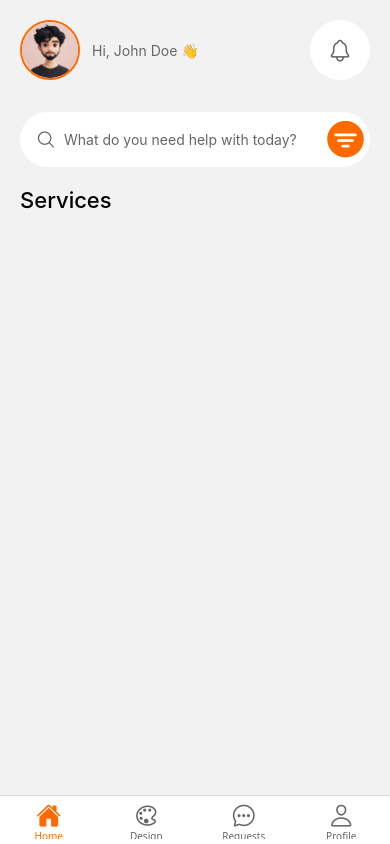
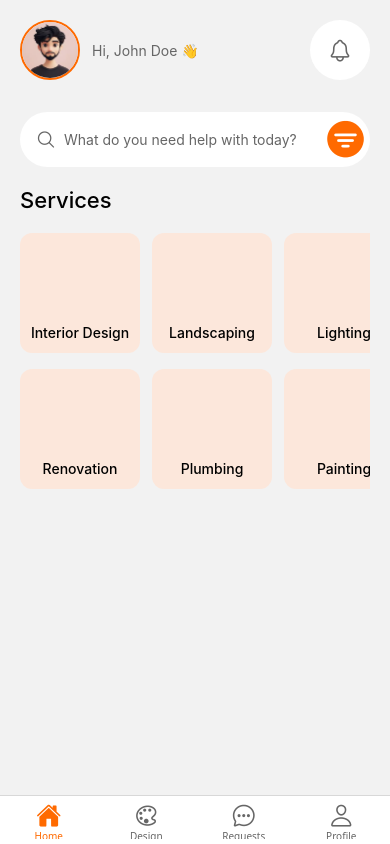
Before and after one commit to Deep1209G/Binyan, a React Native app: screen /Home in a window 390 px wide. Built offline with nearby package versions, Linux system fonts and the light colour scheme.

Commit message:
Add service Card in Home Screen

```diff
--- /dev/null
+++ b/src/components/Home/ServiceCard.tsx
@@ -0,0 +1,36 @@
+import { StyleSheet, Text, View } from 'react-native'
+import React from 'react'
+import theme from '../../theme'
+
+type ServiceProp = {
+  text :string,
+}
+
+const ServiceCard = ({text}:ServiceProp) => {
+  return (
+    <View style={styles.container}>
+      <Text style={styles.text}>{text}</Text>
+    </View>
+  )
+}
+
+export default ServiceCard
+
+const styles = StyleSheet.create({
+    container:{
+        height:120,
+        width:120,
+        backgroundColor:theme.colors.card,
+        borderRadius:theme.radius.md,
+        alignItems:'center',
+        justifyContent:'flex-end',
+        marginVertical: theme.spacing.sm,
+    },
+
+    text:{
+        color:theme.colors.textPrimary,
+        fontSize:theme.typography.regular,
+        fontWeight:theme.fontWeight.medium,
+         marginBottom:theme.spacing.md,
+    },
+})
--- /dev/null
+++ b/src/data/Services.ts
@@ -0,0 +1,21 @@
+export const services = [
+  { id: '1', title: 'Interior Design' },
+  { id: '2', title: 'Renovation' },
+  { id: '3', title: 'Landscaping' },
+  { id: '4', title: 'Plumbing' },
+  { id: '5', title: 'Lighting' },
+  { id: '6', title: 'Painting' },
+  { id: '7', title: 'Wiring' },
+  { id: '8', title: 'Havc' },
+  { id: '9', title: 'Painting' },
+  { id: '10', title: 'Repair' },
+];
+
+
+export const chunkArray = (data: any[], size: number) => {
+  const result = [];
+  for (let i = 0; i < data.length; i += size) {
+    result.push(data.slice(i, i + size));
+  }
+  return result;
+};
--- a/src/screens/Tabs/HomeScreen.tsx
+++ b/src/screens/Tabs/HomeScreen.tsx
@@ -1,17 +1,19 @@
-import { StyleSheet, Image, Text, View } from 'react-native';
+import { StyleSheet, Image, Text, View, FlatList } from 'react-native';
 import React from 'react';
 import { SafeAreaView } from 'react-native-safe-area-context';
 import theme from '../../theme';
 import PressableIcon from '../../components/Home/PressableIcon';
 import SearchBar from '../../components/Home/SearchBar';
+import ServiceCard from '../../components/Home/ServiceCard';
+import { services, chunkArray } from '../../data/Services';
+
+const chunkedServices = chunkArray(services, 2);
 
 const HomeScreen = () => {
   return (
     <SafeAreaView style={styles.mainContainer}>
-
       {/* HEADER */}
       <View style={styles.headerContainer}>
-
         {/* LEFT SECTION  */}
         <View style={styles.leftSection}>
           <Image
@@ -36,8 +38,22 @@ const HomeScreen = () => {
 
       {/* Services Section*/}
 
-        <Text style={styles.srviceTitle}>Services</Text>
-
+      <Text style={styles.srviceTitle}>Services</Text>
+      <View style={styles.cardContainer}>
+        <FlatList
+          data={chunkedServices}
+          horizontal
+          showsHorizontalScrollIndicator={false}
+          keyExtractor={(_, index) => index.toString()}
+          renderItem={({ item }) => (
+            <View style={styles.column}>
+              {item.map((service: any) => (
+                <ServiceCard key={service.id} text={service.title} />
+              ))}
+            </View>
+          )}
+        />
+      </View>
     </SafeAreaView>
   );
 };
@@ -51,6 +67,7 @@ const styles = StyleSheet.create({
     paddingHorizontal: theme.spacing.xl,
   },
 
+// HEADER
   headerContainer: {
     flexDirection: 'row',
     alignItems: 'center',
@@ -76,15 +93,24 @@ const styles = StyleSheet.create({
     borderWidth: 2,
   },
 
-  searchBtn:{
-    marginTop:theme.spacing.xxxl,
+// Search Bar
+  searchBtn: {
+    marginTop: theme.spacing.xxxl,
+  },
 
-  },
-  srviceTitle:{
+ //Service & card
+  srviceTitle: {
     marginTop: theme.spacing.xl,
     fontSize: theme.typography.xl,
     color: theme.colors.black,
     fontWeight: theme.fontWeight.medium,
-  }
+  },
 
+  cardContainer: {
+    marginTop: theme.spacing.md,
+  },
+
+  column: {
+  marginRight: 12,
+},
 });
--- a/src/theme/index.ts
+++ b/src/theme/index.ts
@@ -19,6 +19,8 @@ const theme = {
     border: '#dddddd',
 
     selected: '#FF6A00',
+
+    card:'#FCE7DB'
   },
 
   gradient: ['#FF9A3D', '#FF6A00', '#FF3D00'],
```
